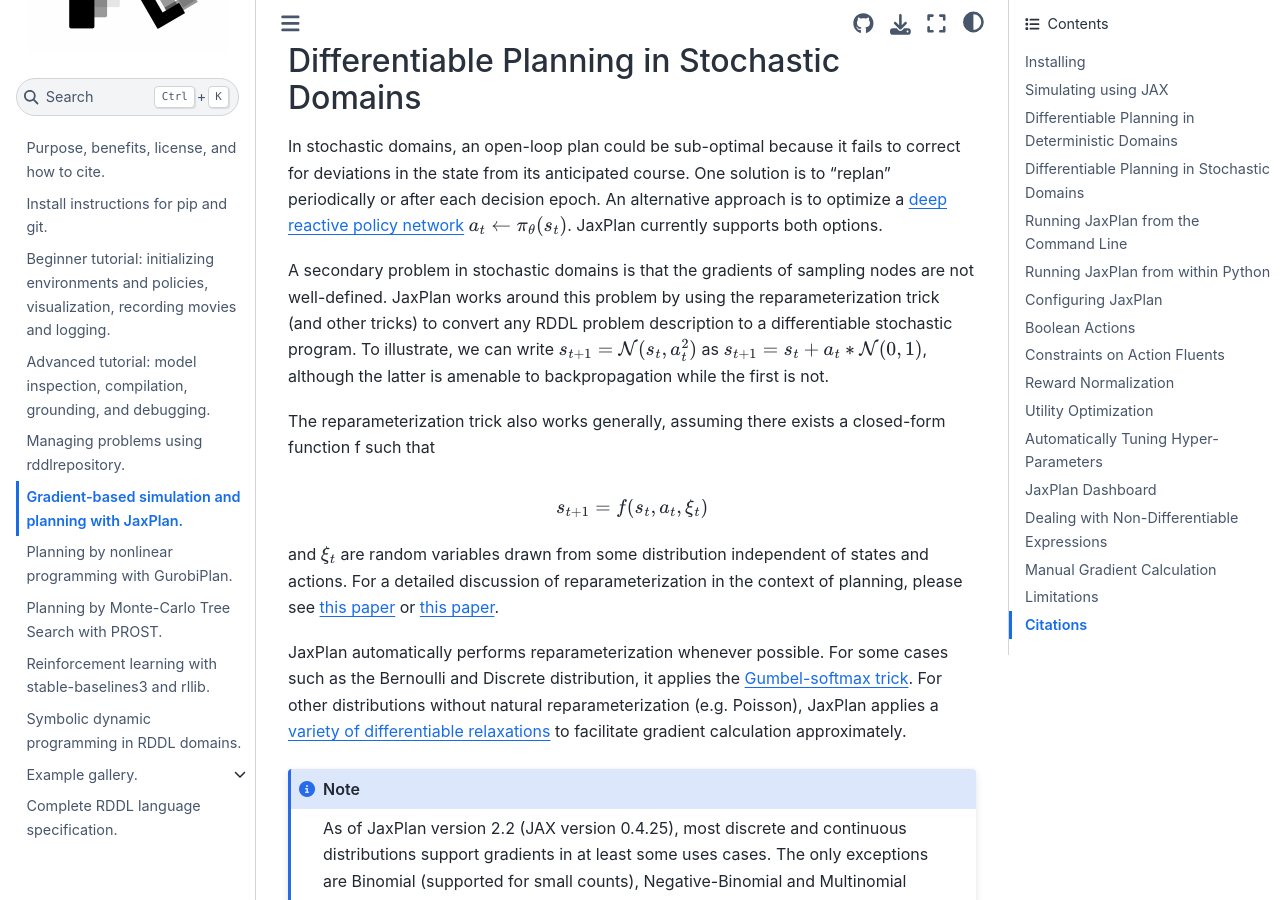
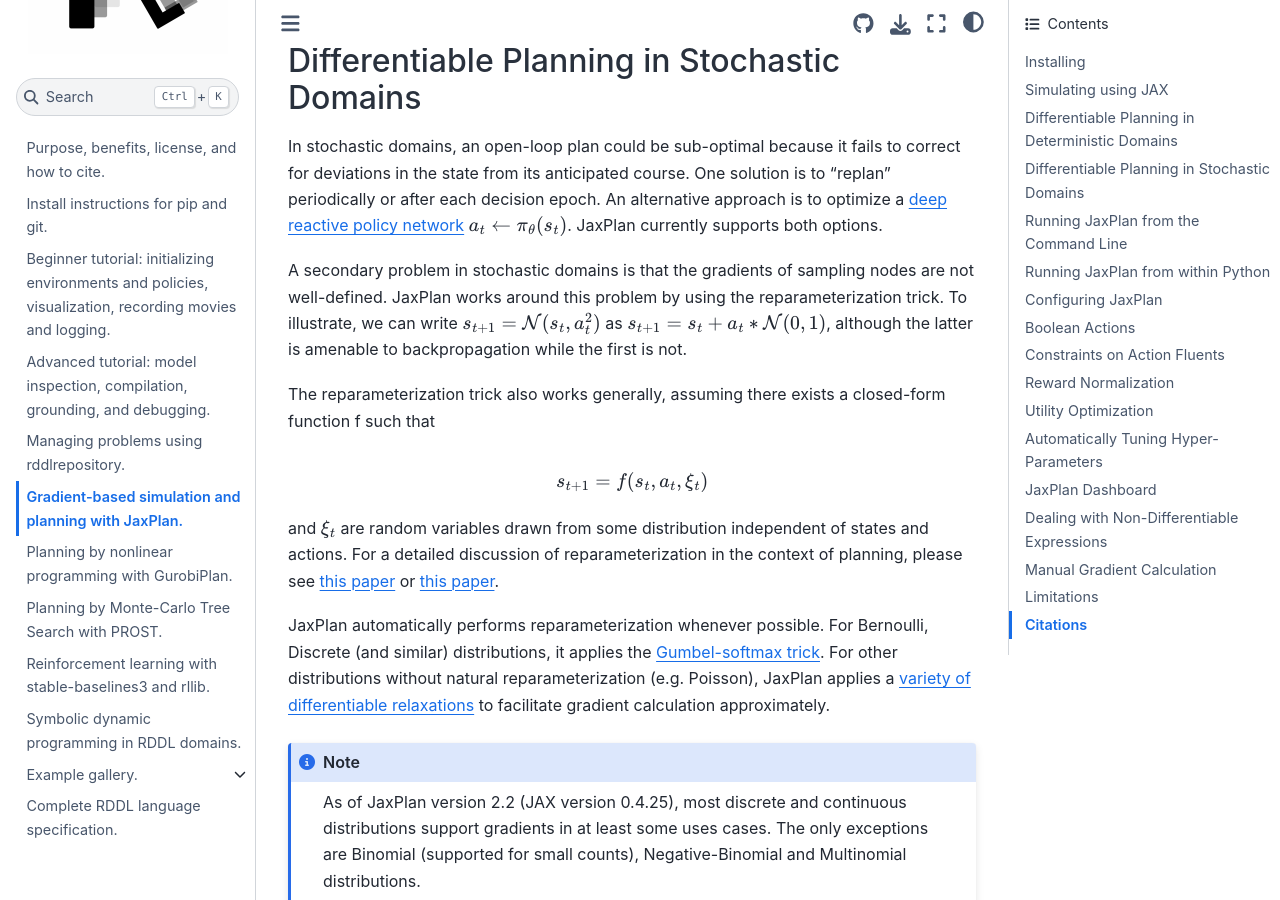
Before and after one commit to pyrddlgym-project/pyRDDLGym, a Sphinx documentation site: the page built from docs/jax.rst, in a window 1280 px wide and 900 px high, scrolled down 2172 px. Built offline with Sphinx 7.4.7 and the Sphinx Book theme 1.1.4, drawn with Linux system fonts in a browser that asks for light colours; pages that are not in the unit, such as notebooks, are missing from menus; some of the changed text lies outside the part shown.

Commit message:
Update jax.rst

```diff
--- a/docs/jax.rst
+++ b/docs/jax.rst
@@ -102,8 +102,7 @@ An alternative approach is to optimize a `deep reactive policy network <https://
 JaxPlan currently supports both options.
 
 A secondary problem in stochastic domains is that the gradients of sampling nodes are not well-defined.
-JaxPlan works around this problem by using the reparameterization trick (and other tricks)
-to convert any RDDL problem description to a differentiable stochastic program.
+JaxPlan works around this problem by using the reparameterization trick.
 To illustrate, we can write :math:`s_{t+1} = \mathcal{N}(s_t, a_t^2)` as :math:`s_{t+1} = s_t + a_t * \mathcal{N}(0, 1)`,
 although the latter is amenable to backpropagation while the first is not.
 
@@ -118,8 +117,8 @@ For a detailed discussion of reparameterization in the context of planning,
 please see `this paper <https://ojs.aaai.org/index.php/AAAI/article/view/4744>`_
 or `this paper <https://ojs.aaai.org/index.php/AAAI/article/view/21226>`_.
 
-JaxPlan automatically performs reparameterization whenever possible. For some cases
-such as the Bernoulli and Discrete distribution, it applies the `Gumbel-softmax trick <https://arxiv.org/pdf/1611.01144.pdf>`_.
+JaxPlan automatically performs reparameterization whenever possible.
+For Bernoulli, Discrete (and similar) distributions, it applies the `Gumbel-softmax trick <https://arxiv.org/pdf/1611.01144.pdf>`_.
 For other distributions without natural reparameterization
 (e.g. Poisson), JaxPlan applies a `variety of differentiable relaxations <https://github.com/pyrddlgym-project/pyRDDLGym-jax?tab=readme-ov-file#citing-jaxplan>`_
 to facilitate gradient calculation approximately.
```
Also changed, not shown: other parts of docs/jax.rst (+2 -2 lines).
